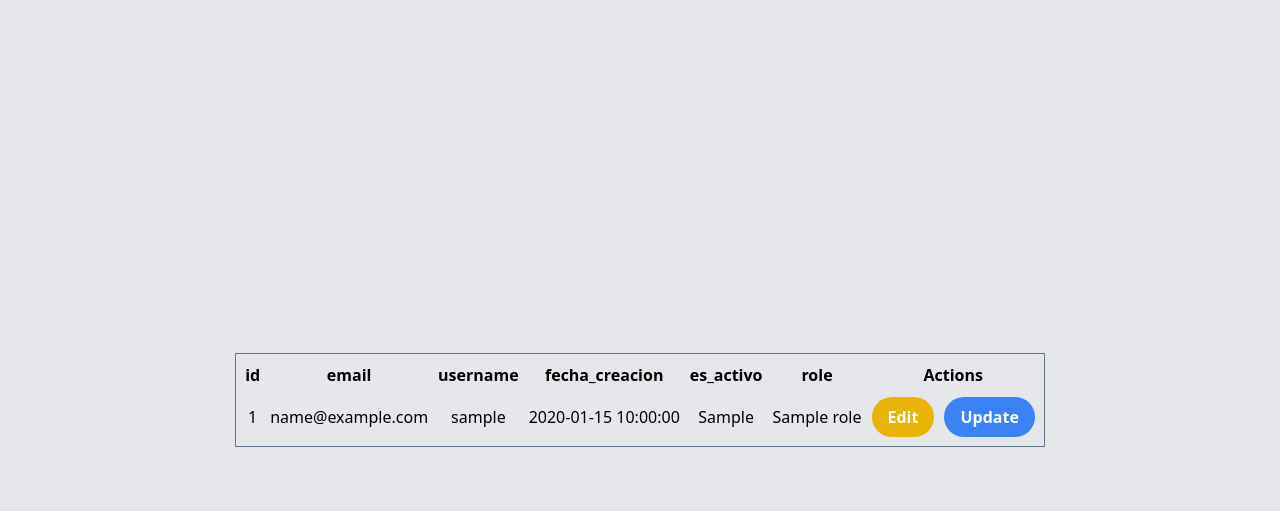
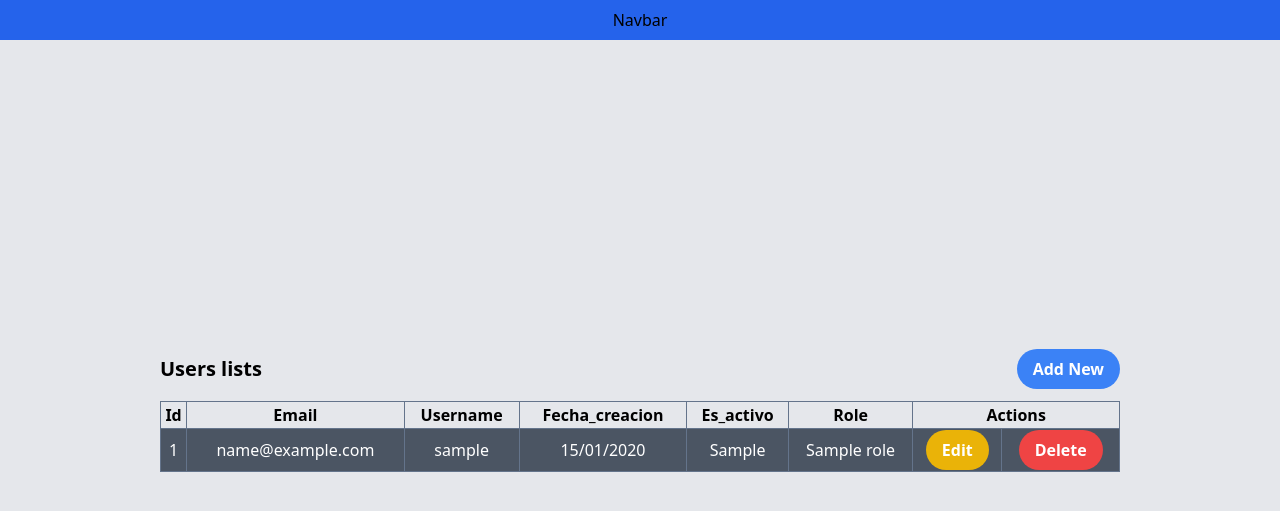
Before and after one commit to mgraneros/Login_PDS, a PHP site: page /home/index.php in a window 1280 px wide. Shown: the top 511 px of the page. Run offline with PHP 8.4, Linux system fonts and the light colour scheme; tables that the repository leaves empty or names only in its code hold one stand-in row (values such as "Sample post"); some libraries are stand-ins or nearby versions.

Commit message:
Finished users table and delete user logic begins

```diff
--- a/controllers/userController.php
+++ b/controllers/userController.php
@@ -83,6 +83,11 @@ function loginUser($email, $password){
     }
 }
 
+function deleteUser($id){
+    $adminUser = User::byUserRol('Admin');
+    return $adminUser->deleteUser($id);
+}
+
 function getUsersList(){
     return User::listUsers();
 }
--- a/models/User.php
+++ b/models/User.php
@@ -8,13 +8,20 @@ class User {
     private string $password;
     private string $roleId;
 
-    public function __construct($email, $password, $username = "")
+    public function __construct($email = '', $password = '', $username = "")
     {
         $this->setUsername($username);
         $this->setEmail($email);
         $this->setPasswordWithHash($password);
         $this->setRoleId(2);
     }
+
+    public static function byUserRol($rol){
+        $user = new self();
+        $user->setRoleId($rol);
+        return $user;
+    }
+
 
     public function getUsername(){
         return $this->username;
@@ -95,12 +102,19 @@ class User {
     public static function listUsers(){
         require_once '../db.php';
         $db = new DB();
-        $sql = "SELECT user.id, user.email, user.username, user.fecha_creacion, user.es_activo, roles.nombre_rol AS `role` FROM usuarios user INNER JOIN roles ON user.id_rol = roles.id_rol";
+        $sql = "SELECT user.id, user.email, user.username, user.fecha_creacion, user.es_activo, roles.nombre_rol AS `role` FROM usuarios user INNER JOIN roles ON user.id_rol = roles.id_rol ORDER BY user.es_activo DESC, user.id_rol";
         $query = $db->db->prepare($sql);
         $query->execute();
         return $query->fetchAll();
     }
 
+    public function deleteUser($id) {
+        require_once '../db.php';
+        $db = new DB();
+        $sql = "UPDATE usuarios SET es_activo=0 WHERE id = ?";
+        $query = $db->db->prepare($sql);
+        return $query->execute([$id]);
+    }
 
 }
 
--- /dev/null
+++ b/utils.php
@@ -0,0 +1,10 @@
+<?php
+
+function formatDateToShow($date){
+    $dateToFormat = explode('-', $date);
+    return date('d/m/Y', mktime(0, 0, 0, $dateToFormat[1], $dateToFormat[2], $dateToFormat[0]));
+}
+
+
+
+?>
--- a/views/home.php
+++ b/views/home.php
@@ -7,31 +7,36 @@
     // echo '<pre>'; var_dump('users: ', $users); echo '<pre>';
 ?>
 
-<!-- <div class="bg-blue-600 absolute flex flex-row items-center justify-center w-full h-10 top-0">
+<div class="bg-blue-600 absolute flex flex-row items-center justify-center w-full h-10 top-0">
     <div class="flex flex-row items-center justify-center">
         Navbar
     </div>
-</div> -->
-<div>
-    <table class="table-auto border-spacing-2 border-separate border border-slate-500">
+</div>
+<div class="w-full flex flex-col items-center">
+    <div class="flex flex-row justify-between mt-5 w-9/12 items-center">
+        <h1 class="h1 font-bold text-xl">Users lists</h1>
+        <button class="bg-blue-500 hover:bg-blue-700 text-white font-bold py-2 px-4 rounded-full">Add New</button>
+    </div>
+    <table class="table-auto border mt-3 border-slate-500 w-9/12 [&>tbody>*:nth-child(odd)]:text-white [&>tbody>*:nth-child(even)]:bg-white [&>tbody>*:nth-child(odd)]:bg-gray-600 [&>tbody>*:nth-child(even)]:text-black">
     <thead>
         <tr>
         <?php foreach($ths as $th): ?>
-            <th><?= $th ?></th>
+            <th class="border border-slate-500 capitalize"><?= $th ?></th>
         <?php endforeach ?>
-            <th colspan="2">Actions</th>
+            <th class='border border-slate-500 capitalize' colspan="2">Actions</th>
         </tr>
     </thead>
     <tbody class="text-center">
         <?php foreach($users as $user): ?>
         <tr>
-            <?php foreach($ths as $key){
-                // echo '<pre>'; var_dump($user, $key, $user['email']); echo '<pre>';
-                echo "<td>" . $user[$key] . "</td>";
-            }
-            ?>
-            <td class="btn"><button class="bg-yellow-500 hover:bg-yellow-700 text-white font-bold py-2 px-4 rounded-full">Edit</button></td>
-            <td class="btn"><button class="bg-blue-500 hover:bg-blue-700 text-white font-bold py-2 px-4 rounded-full">Update</button></td>
+            <td class='border border-slate-500'><?= $user['id'] ?></td>
+            <td class='border border-slate-500'><?= $user['email'] ?></td>
+            <td class='border border-slate-500'><?= $user['username'] ?></td>
+            <td class='border border-slate-500'><?= formatDateToShow($user['fecha_creacion']) ?></td>
+            <td class='border border-slate-500'><?= $user['es_activo'] ?></td>
+            <td class='border border-slate-500'><?= $user['role'] ?></td>
+            <td class="border border-slate-500"><button class="bg-yellow-500 hover:bg-yellow-700 text-white font-bold py-2 px-4 rounded-full">Edit</button></td>
+            <td class="border border-slate-500"><form method="POST" action="/controllers/deleteController.php"><input name="idToDelete" type="hidden" value=<?= $user['id'] ?> /><button class="bg-red-500 hover:bg-red-700 text-white font-bold py-2 px-4 rounded-full">Delete</button></form></td>
         </tr>
         <?php endforeach ?>
     </tbody>
--- a/views/template.php
+++ b/views/template.php
@@ -1,3 +1,4 @@
+<?php require_once '../utils.php'; ?>
 <!DOCTYPE html>
 <html class="h-full w-full">
     <head>
```
Also changed, not shown: controllers/deleteController.php (added, +16 -0 lines).
